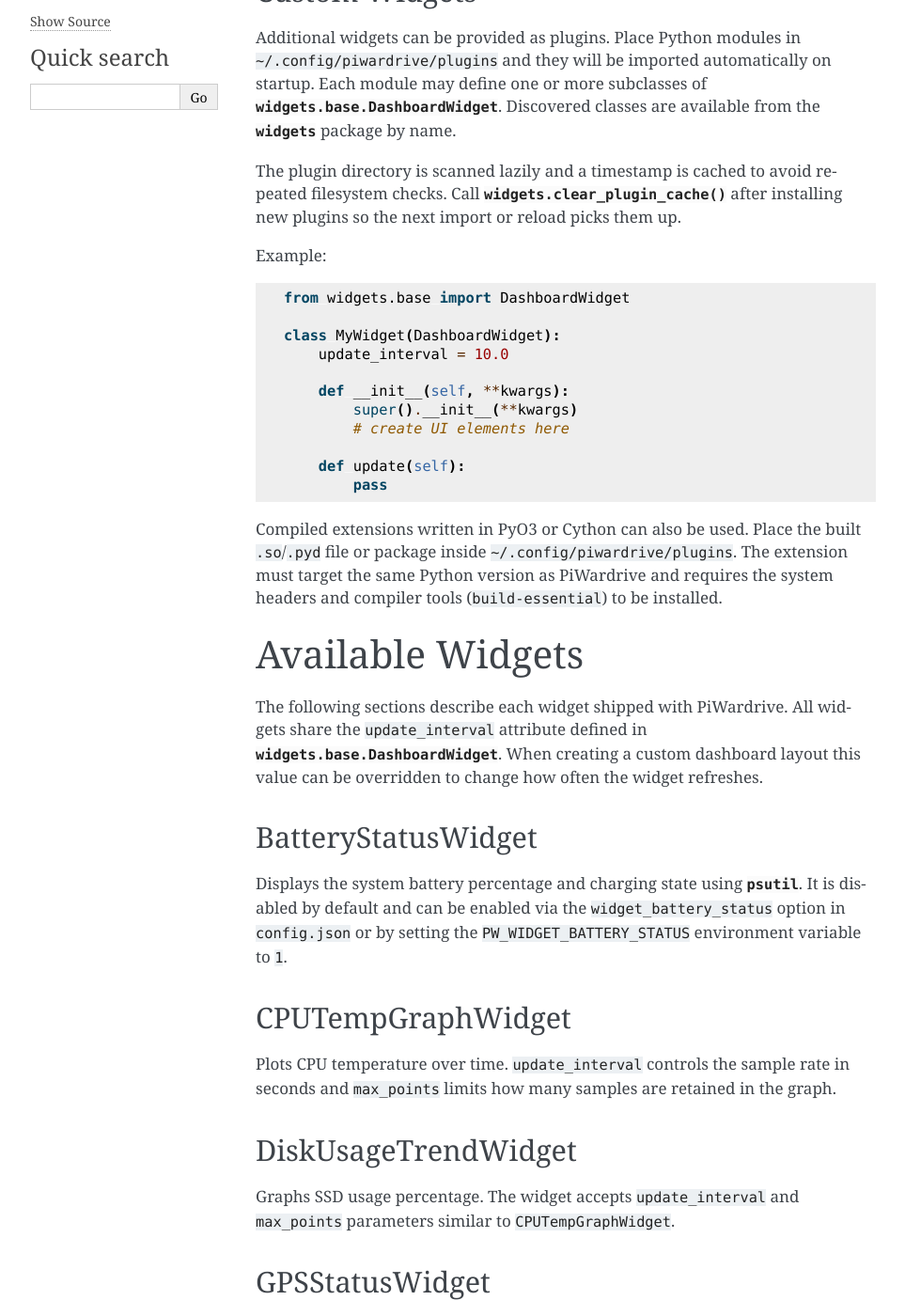
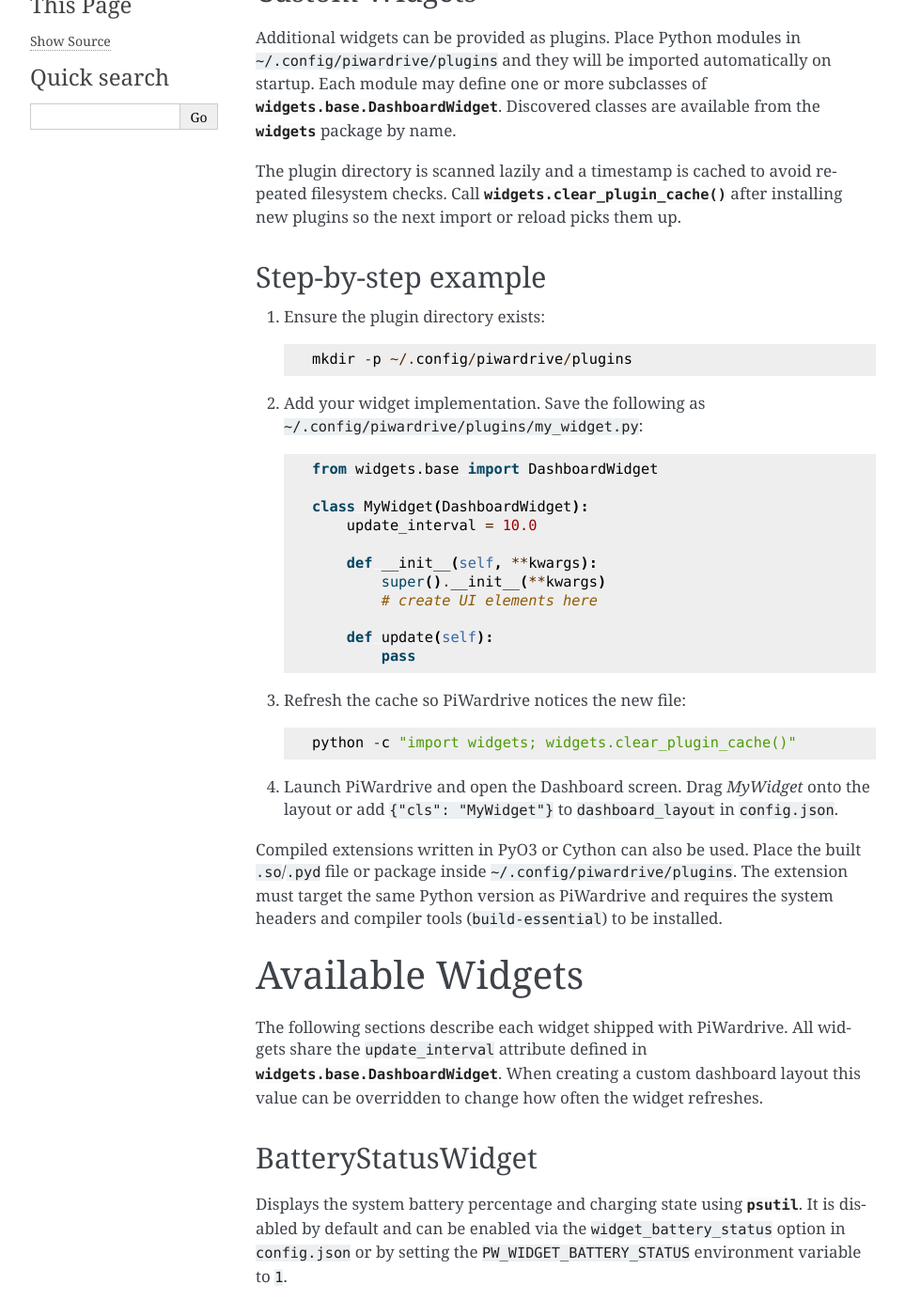
Before and after one commit to Trashytalk/piwardrive, a Sphinx documentation site: the page built from docs/widgets.rst, in a window 1280 px wide and 1400 px high, scrolled down 537 px. Shown: the whole window at 94% size, without its empty margins (148-1111 px from the left). Built offline with Sphinx 7.4.7, drawn with Linux system fonts in a browser that asks for light colours.

Commit message:
docs: add plugin step-by-step guide

```diff
--- a/docs/widgets.rst
+++ b/docs/widgets.rst
@@ -28,19 +28,35 @@ The plugin directory is scanned lazily and a timestamp is cached to avoid
 repeated filesystem checks. Call :func:`widgets.clear_plugin_cache` after
 installing new plugins so the next import or reload picks them up.
 
-Example::
+Step-by-step example
+~~~~~~~~~~~~~~~~~~~~
 
-    from widgets.base import DashboardWidget
+1. Ensure the plugin directory exists::
 
-    class MyWidget(DashboardWidget):
-        update_interval = 10.0
+      mkdir -p ~/.config/piwardrive/plugins
 
-        def __init__(self, **kwargs):
-            super().__init__(**kwargs)
-            # create UI elements here
+2. Add your widget implementation. Save the following as
+   ``~/.config/piwardrive/plugins/my_widget.py``::
 
-        def update(self):
-            pass
+      from widgets.base import DashboardWidget
+
+      class MyWidget(DashboardWidget):
+          update_interval = 10.0
+
+          def __init__(self, **kwargs):
+              super().__init__(**kwargs)
+              # create UI elements here
+
+          def update(self):
+              pass
+
+3. Refresh the cache so PiWardrive notices the new file::
+
+      python -c "import widgets; widgets.clear_plugin_cache()"
+
+4. Launch PiWardrive and open the Dashboard screen. Drag *MyWidget* onto
+   the layout or add ``{"cls": "MyWidget"}`` to ``dashboard_layout`` in
+   ``config.json``.
 
 Compiled extensions written in PyO3 or Cython can also be used. Place the built
 ``.so``/``.pyd`` file or package inside ``~/.config/piwardrive/plugins``. The
```
